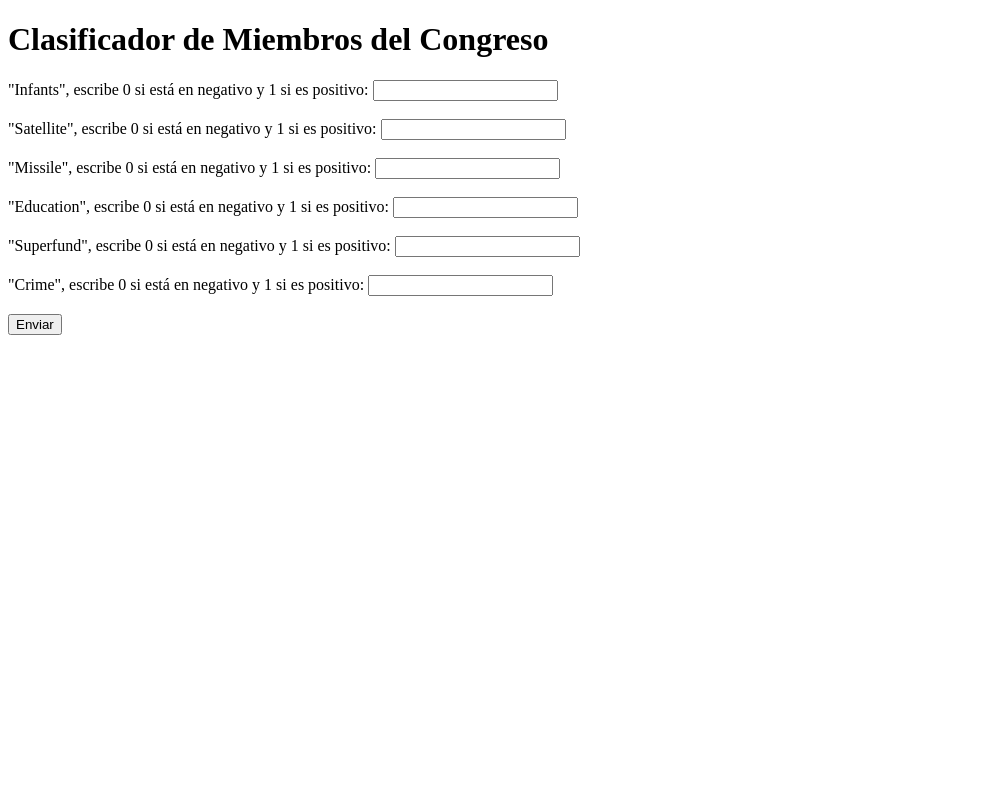
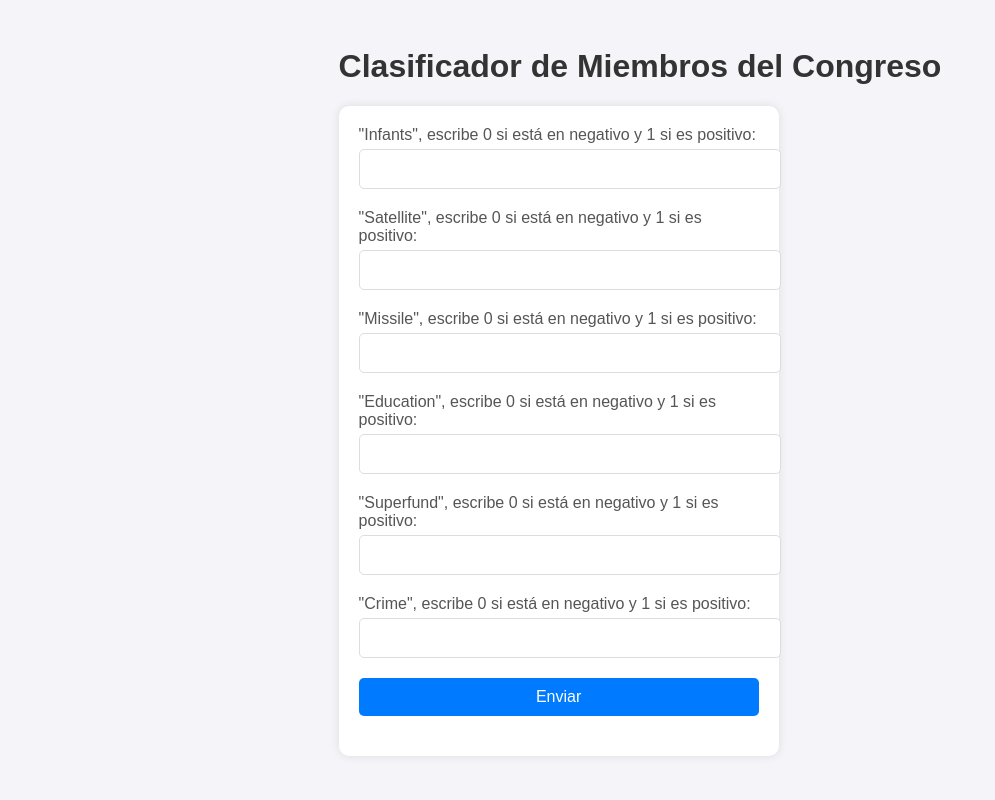
Before and after one commit to MiguelLher/flask2, a Flask app: page / in a window 1280 px wide. Shown: the whole page, without its empty margins (0-995 px from the left). Run offline with Flask 3, Linux system fonts and the light colour scheme; parts of the project's set-up code (start-up, migrations or seed data) failed here and were passed over.

Commit message:
App con nuevo modelo

```diff
--- a/templates/formulario.html
+++ b/templates/formulario.html
@@ -1,23 +1,81 @@
 <!DOCTYPE html>
-<html>
+<html lang="es">
 <head>
-    <title>Clasificador de Insectos</title>
+    <meta charset="UTF-8">
+    <title>Clasificador de Miembros del Congreso</title>
+    <style>
+        body {
+            font-family: Arial, sans-serif;
+            background-color: #f4f4f9;
+            margin: 0;
+            padding: 0;
+            display: flex;
+            justify-content: center;
+            align-items: center;
+            height: 100vh;
+        }
+        h1 {
+            color: #333;
+            text-align: center;
+        }
+        form {
+            background: white;
+            padding: 20px;
+            border-radius: 10px;
+            box-shadow: 0 0 10px rgba(0, 0, 0, 0.1);
+            max-width: 400px;
+            width: 100%;
+        }
+        label {
+            display: block;
+            margin-bottom: 5px;
+            color: #555;
+        }
+        input[type="text"], input[type="submit"] {
+            width: 100%;
+            padding: 10px;
+            margin-bottom: 20px;
+            border: 1px solid #ddd;
+            border-radius: 5px;
+            font-size: 16px;
+        }
+        input[type="submit"] {
+            background-color: #007BFF;
+            color: white;
+            border: none;
+            cursor: pointer;
+            transition: background-color 0.3s;
+        }
+        input[type="submit"]:hover {
+            background-color: #0056b3;
+        }
+        #resultado {
+            text-align: center;
+            font-size: 18px;
+            color: #333;
+        }
+    </style>
     <script>
         function clasificarInsecto(event) {
             event.preventDefault();
-            const infants = document.getElementById('infants').value;
-            const satellite = document.getElementById('satellite').value;
-            const missile = document.getElementById('missile').value;
-            const education = document.getElementById('education').value;
-            const superfund = document.getElementById('superfund').value;
-            const crime = document.getElementById('crime').value;
+            const fields = ['infants', 'satellite', 'missile', 'education', 'superfund', 'crime'];
+            const data = {};
+
+            for (const field of fields) {
+                const value = document.getElementById(field).value;
+                if (value !== '0' && value !== '1') {
+                    document.getElementById('resultado').innerText = 'Error: Todos los campos deben ser 0 o 1.';
+                    return;
+                }
+                data[field] = value;
+            }
 
             fetch('/predict', {
                 method: 'POST',
                 headers: {
                     'Content-Type': 'application/x-www-form-urlencoded',
                 },
-                body: `infants=${infants}&satellite=${satellite}&missile=${missile}&education=${education}&superfund=${superfund}&crime=${crime}`,
+                body: new URLSearchParams(data).toString(),
             })
             .then(response => response.json())
             .then(data => {
@@ -35,22 +93,24 @@
     </script>
 </head>
 <body>
+    <div>
         <h1>Clasificador de Miembros del Congreso</h1>
         <form id="formulario" onsubmit="clasificarInsecto(event)">
             <label for="infants">"Infants", escribe 0 si está en negativo y 1 si es positivo:</label>
-        <input type="text" id="infants" name="infants"><br><br>
+            <input type="text" id="infants" name="infants"><br>
             <label for="satellite">"Satellite", escribe 0 si está en negativo y 1 si es positivo:</label>
-        <input type="text" id="satellite" name="satellite"><br><br>
+            <input type="text" id="satellite" name="satellite"><br>
             <label for="missile">"Missile", escribe 0 si está en negativo y 1 si es positivo:</label>
-        <input type="text" id="missile" name="missile"><br><br>
+            <input type="text" id="missile" name="missile"><br>
             <label for="education">"Education", escribe 0 si está en negativo y 1 si es positivo:</label>
-        <input type="text" id="education" name="education"><br><br>
+            <input type="text" id="education" name="education"><br>
             <label for="superfund">"Superfund", escribe 0 si está en negativo y 1 si es positivo:</label>
-        <input type="text" id="superfund" name="superfund"><br><br>
+            <input type="text" id="superfund" name="superfund"><br>
             <label for="crime">"Crime", escribe 0 si está en negativo y 1 si es positivo:</label>
-        <input type="text" id="crime" name="crime"><br><br>
+            <input type="text" id="crime" name="crime"><br>
             <input type="submit" value="Enviar">
         </form>
         <p id="resultado"></p>
+    </div>
 </body>
 </html>
```
Lines whose indentation alone changed are shown as unchanged.
